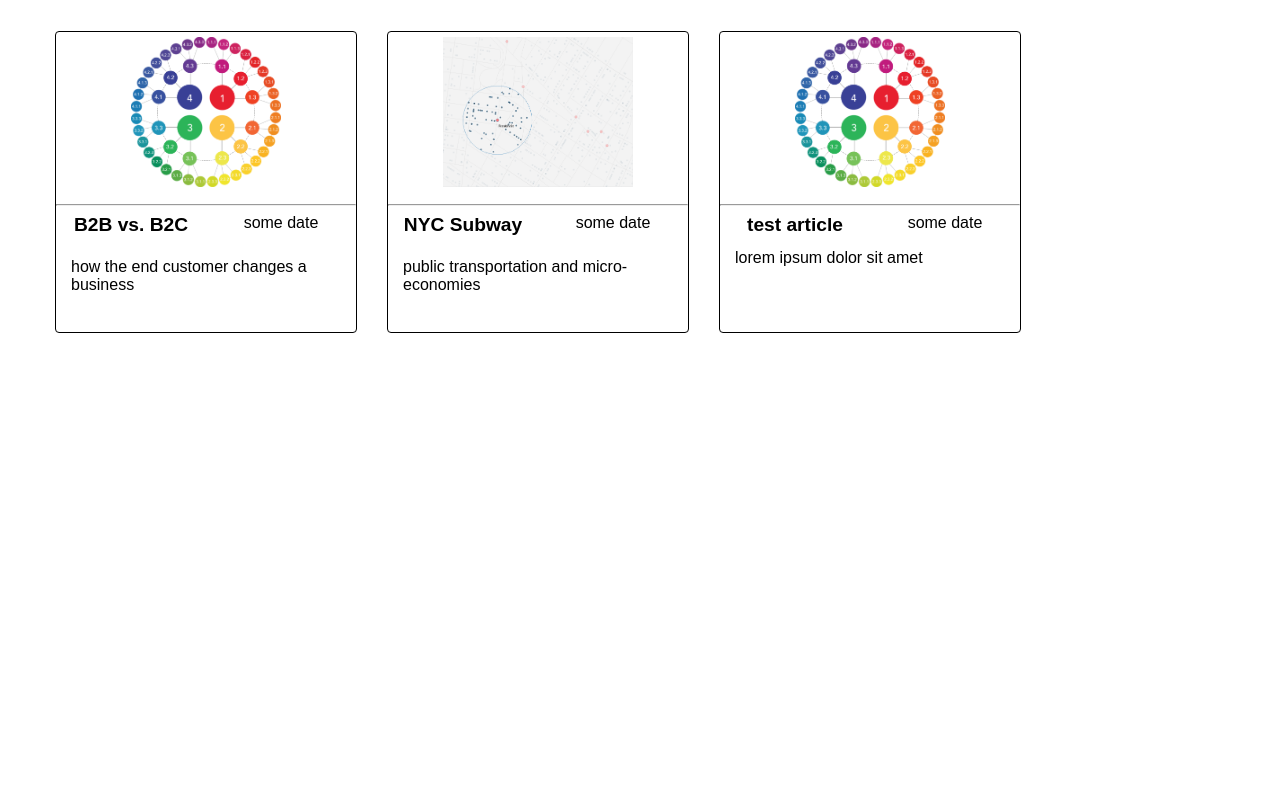
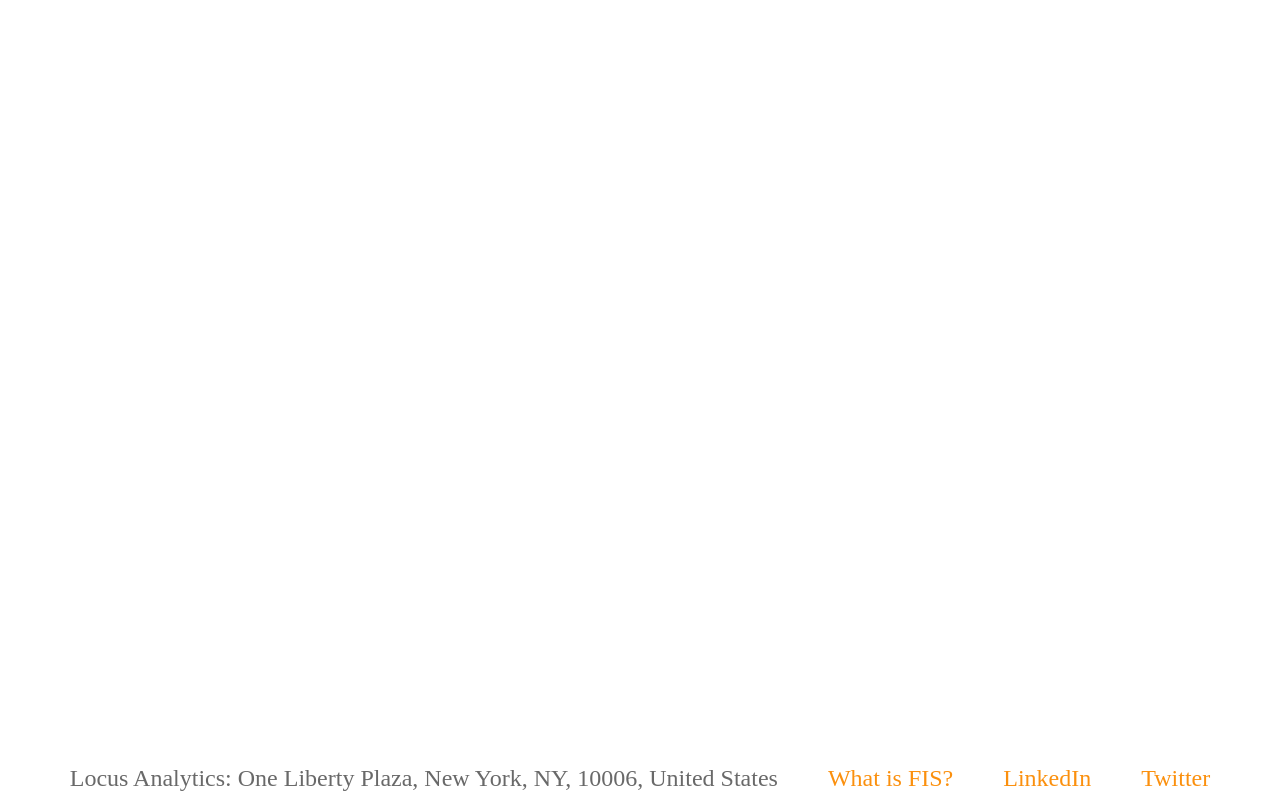
Before and after one commit to klenofjupiter/bem-test, a React (Create React App) app: page / in a window 1280 px wide. Built offline with nearby package versions, Linux system fonts and the light colour scheme.

Commit message:
footer module done

```diff
--- a/src/App.js
+++ b/src/App.js
@@ -394,42 +394,54 @@ import { Link } from 'react-router-dom';
 // }
 
 //table of contents
-class App extends Component {
-  render() {
-    return (
-      <ul className="cardList">
-        <li className="articleCard">
-          <a to="/knowles-article">
-            <img className="articleCard__image" src="36-Phase.png" />
-            <hr />
-            <span className="articleCard__textArea" >
-              <span className="articleCard__title"> B2B vs. B2C </span> <span className="articleCard__date"> some date</span>
-              <span className="articleCard__articlePreview "> how the end customer changes a business </span>
-            </span>
-          </a>
-        </li>
-        <li className="articleCard">
-         <a to="/subway-article">
-          <img className="articleCard__image" src="franklin_st.png" />
-          <hr />
-          <span className="articleCard__textArea" >
-            <span className="articleCard__title"> NYC Subway</span> <span className="articleCard__date"> some date</span>
-            <span className="articleCard__articlePreview"> public transportation and micro-economies </span>
-          </span>
-          </a>
-        </li>
-        <li className="articleCard">
-         <a to="/subway-article">
-          <img className="articleCard__image" src="36-Phase.png" />
-          <hr />
-          <span className="articleCard__textArea" >
-            <span className="articleCard__title"> test article</span> <span className="articleCard__date"> some date</span>
-            <span className="articleCard__articlePreview">lorem ipsum dolor sit amet </span>
-          </span>
-          </a>
-        </li>
-      </ul>
-    )
-  }
-}
+// class TableOfContents extends Component {
+//   render() {
+//     return (
+//       <ul className="cardList">
+//         <li className="articleCard">
+//           <a to="/knowles-article">
+//             <img className="articleCard__image" src="36-Phase.png" />
+//             <hr />
+//             <span className="articleCard__textArea" >
+//               <span className="articleCard__title"> B2B vs. B2C </span> <span className="articleCard__date"> some date</span>
+//               <span className="articleCard__articlePreview "> how the end customer changes a business </span>
+//             </span>
+//           </a>
+//         </li>
+//         <li className="articleCard">
+//          <a to="/subway-article">
+//           <img className="articleCard__image" src="franklin_st.png" />
+//           <hr />
+//           <span className="articleCard__textArea" >
+//             <span className="articleCard__title"> NYC Subway</span> <span className="articleCard__date"> some date</span>
+//             <span className="articleCard__articlePreview"> public transportation and micro-economies </span>
+//           </span>
+//           </a>
+//         </li>
+//         <li className="articleCard">
+//          <a to="/subway-article">
+//           <img className="articleCard__image" src="36-Phase.png" />
+//           <hr />
+//           <span className="articleCard__textArea" >
+//             <span className="articleCard__title"> test article</span> <span className="articleCard__date"> some date</span>
+//             <span className="articleCard__articlePreview">lorem ipsum dolor sit amet </span>
+//           </span>
+//           </a>
+//         </li>
+//       </ul>
+//     )
+//   }
+// }
+
+//footer
+
+const App = () => (
+  <div className="footer footerContent">
+   <span>Locus Analytics: One Liberty Plaza, New York, NY, 10006, United States</span>
+     <a className="footer__link link" href="https://www.home.locus/about-fis">What is FIS?</a>
+     <a className="footer__link link" href="https://www.linkedin.com/company/locus-analytics/">LinkedIn</a>
+     <a className="footer__link link" href="https://twitter.com/locusanalytics">Twitter</a>
+  </div>
+)
+
 export default App;
--- a/src/index.css
+++ b/src/index.css
@@ -20,6 +20,27 @@ body {
    color: dimgray;
    font-weight: bolder;
 
+}
+
+.footer {
+  position: fixed;
+  left: 0;
+  right: 0;
+  bottom: 0;
+  width: 100%;
+  text-align: center;
+  padding-top: 1vh;
+  padding-bottom: 1vh;
+  margin-top: 10px;
+  z-index: 5000000;
+}
+.footerContent {
+  font-family: DIN Condensed;
+  font-style: normal;
+  font-size: 1.5em;
+  color: dimgray;
+  font-weight: lighter;
+  background-color: white;
 }
 .navLinkList {
   float: right;
@@ -122,7 +143,9 @@ body {
   margin-left: 30px;
   margin-right: 20px;
 }
-
+.footer__link {
+  margin-left: 50px;
+}
 .articleCard__image {
  height: 150px;
  padding: 5px;
```
